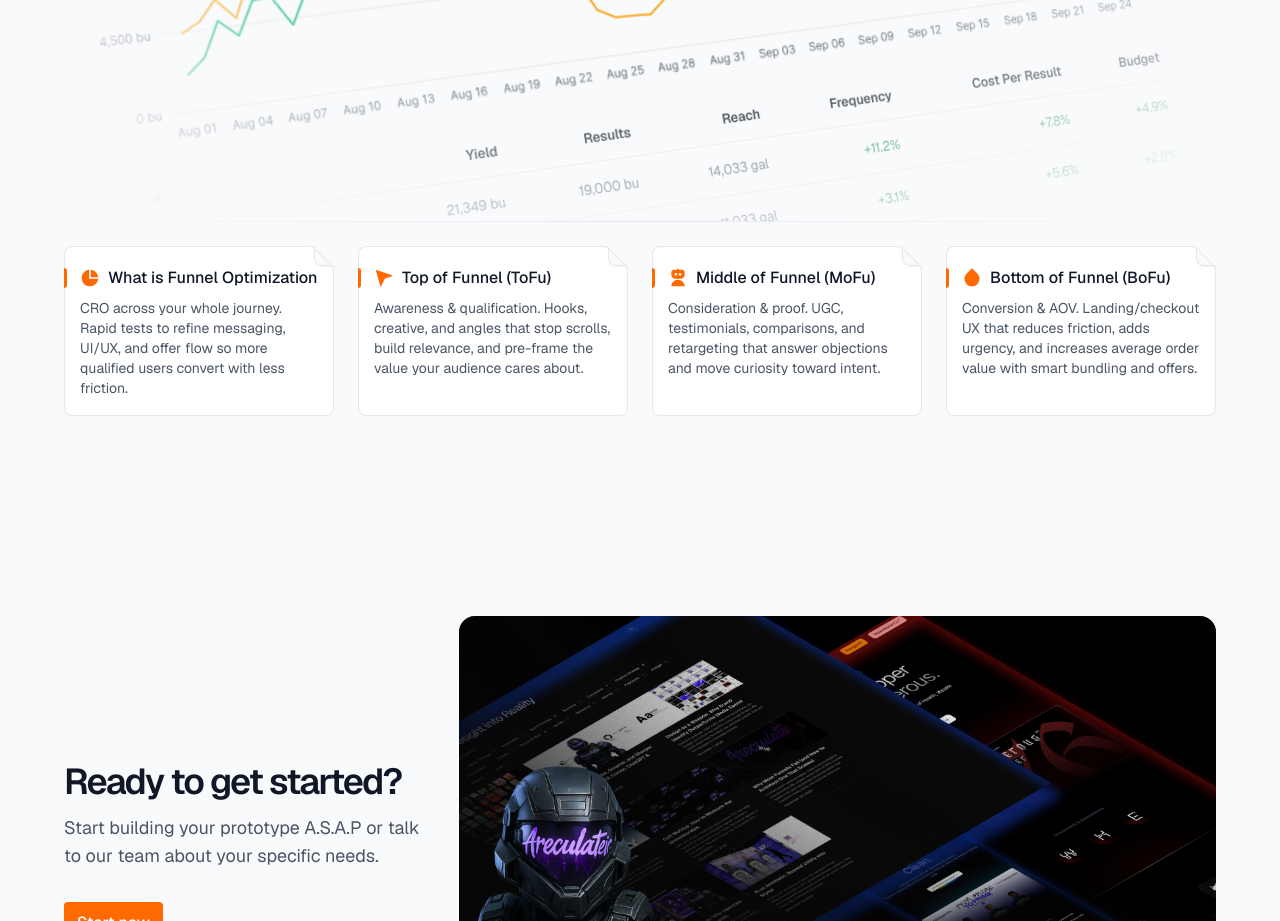
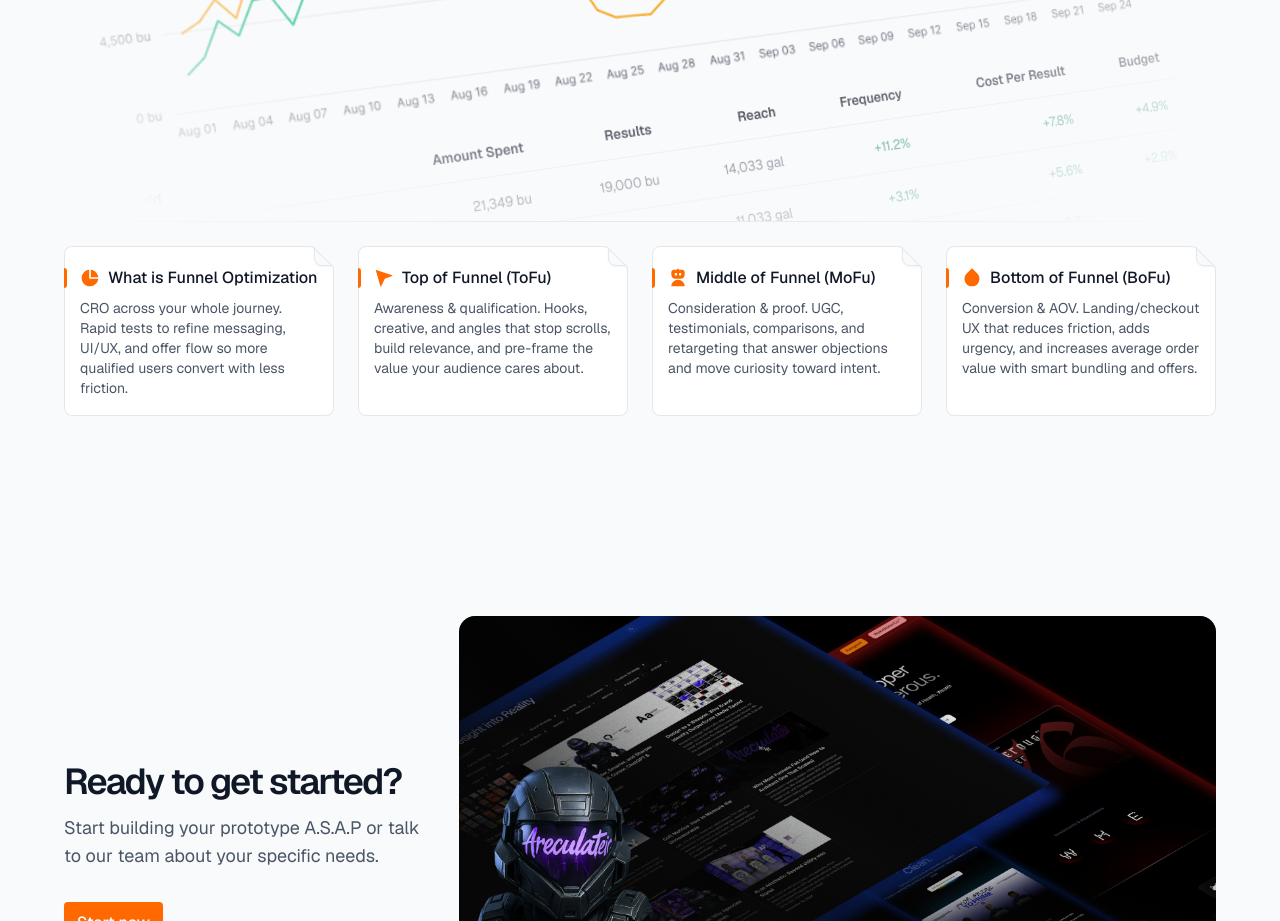
Before and after one commit to telluricaquarian/aclr77, a Next.js app: page / in a window 1280 px wide. Shown: the part 5100-6021 px from the top of the page. Built offline with nearby package versions, Linux system fonts and the light colour scheme.

Commit message:
Update AnalyticsIllustration (FieldPerformance): change table headers and metrics to reflect Meta Ads data

```diff
--- a/src/components/ui/AnalyticsIllustration.tsx
+++ b/src/components/ui/AnalyticsIllustration.tsx
@@ -64,7 +64,7 @@ export default function FieldPerformance() {
             <TableHead>
               <TableRow>
                 <TableHeaderCell>Field</TableHeaderCell>
-                <TableHeaderCell className="text-right">Yield</TableHeaderCell>
+                <TableHeaderCell className="text-right">Amount Spent</TableHeaderCell>
                 <TableHeaderCell className="text-right">
                   Results
                 </TableHeaderCell>
```
